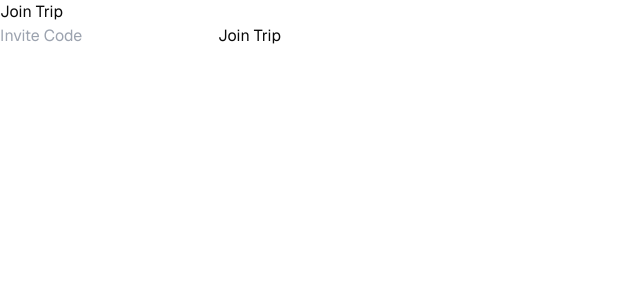
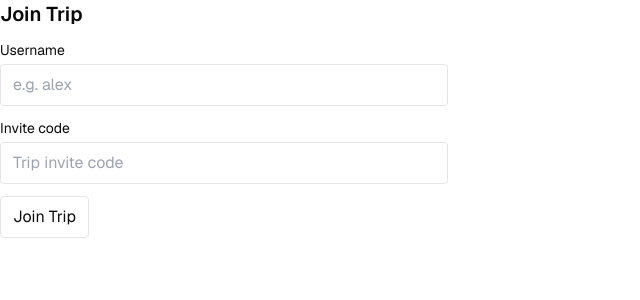
Before and after one commit to devsoc-unsw/trainee-hera-26t1, a Next.js app: page /join-trip in a window 1280 px wide. Shown: the top 300 px of the page, without its empty margins (0-640 px from the left). Built offline with nearby package versions, Linux system fonts and the light colour scheme.

Commit message:
join trip with username

```diff
--- /dev/null
+++ b/app/api/participants/add-participant/route.ts
@@ -0,0 +1,93 @@
+import { NextResponse, type NextRequest } from "next/server";
+import { createClient } from "@/lib/supabase/server";
+import type { TripParticipantInsert } from "@/types/database";
+
+type AddParticipantBody = {
+  username?: string;
+  trip_id?: string;
+  trip_code?: string;
+  is_driver?: boolean;
+  is_admin?: boolean;
+  seats?: number;
+  group_id?: string;
+  location?: string;
+};
+
+export async function POST(req: NextRequest) {
+  let body: Partial<AddParticipantBody>;
+  try {
+    body = (await req.json()) as Partial<AddParticipantBody>;
+  } catch {
+    return NextResponse.json({ error: "Invalid JSON body" }, { status: 400 });
+  }
+
+  const username =
+    typeof body.username === "string" ? body.username.trim() : "";
+  const tripId =
+    typeof body.trip_id === "string" ? body.trip_id.trim() : "";
+  const tripCode =
+    typeof body.trip_code === "string" ? body.trip_code.trim() : "";
+
+  if (!username) {
+    return NextResponse.json({ error: "username is required" }, { status: 400 });
+  }
+
+  if (!tripId && !tripCode) {
+    return NextResponse.json(
+      { error: "trip_id or trip_code is required" },
+      { status: 400 },
+    );
+  }
+
+  const supabase = await createClient();
+
+  let resolvedTripId = tripId;
+  if (!resolvedTripId) {
+    const { data: trip, error: tripError } = await supabase
+      .from("trips")
+      .select("id")
+      .eq("trip_code", tripCode)
+      .single();
+
+    if (tripError || !trip) {
+      return NextResponse.json({ error: "Trip not found" }, { status: 404 });
+    }
+
+    resolvedTripId = trip.id;
+  }
+
+  const row: TripParticipantInsert = {
+    username,
+    trip_id: resolvedTripId,
+    is_driver: body.is_driver === true,
+    is_admin: body.is_admin === true,
+    group_id:
+      typeof body.group_id === "string" && body.group_id.trim()
+        ? body.group_id.trim()
+        : null,
+    location:
+      typeof body.location === "string" && body.location.trim()
+        ? body.location.trim()
+        : null,
+    seats: typeof body.seats === "number" ? body.seats : null,
+  };
+
+  const { data, error } = await supabase
+    .from("trip_participants")
+    .insert(row)
+    .select()
+    .single();
+
+  if (error) {
+    if (error.code === "23505") {
+      return NextResponse.json(
+        { error: "Username already taken on this trip" },
+        { status: 409 },
+      );
+    }
+
+    return NextResponse.json({ error: error.message }, { status: 500 });
+  }
+
+  return NextResponse.json({ participant: data }, { status: 201 });
+}
--- a/components/join-trip-form.tsx
+++ b/components/join-trip-form.tsx
@@ -1,9 +1,81 @@
+"use client";
+
+import { useState, type FormEvent } from "react";
+
+type AddParticipantResponse =
+  | { participant: unknown }
+  | { error: string };
+
 const JoinTripForm = () => {
+  const [username, setUsername] = useState("");
+  const [tripCode, setTripCode] = useState("");
+  const [isSubmitting, setIsSubmitting] = useState(false);
+  const [result, setResult] = useState<AddParticipantResponse | null>(null);
+
+  const onSubmit = async (e: FormEvent<HTMLFormElement>) => {
+    e.preventDefault();
+    setIsSubmitting(true);
+    setResult(null);
+
+    try {
+      const res = await fetch("/api/participants/add-participant", {
+        method: "POST",
+        headers: { "content-type": "application/json" },
+        body: JSON.stringify({ username, trip_code: tripCode }),
+      });
+
+      const json = (await res.json()) as AddParticipantResponse;
+      setResult(json);
+    } catch {
+      setResult({ error: "Network error" });
+    } finally {
+      setIsSubmitting(false);
+    }
+  };
+
   return (
-    <form>
-      <h2>Join Trip</h2>
-      <input type="text" placeholder="Invite Code" />
-      <button type="submit">Join Trip</button>
+    <form onSubmit={onSubmit} className="flex flex-col gap-3 max-w-md">
+      <h2 className="text-xl font-semibold">Join Trip</h2>
+
+      <label className="flex flex-col gap-1">
+        <span className="text-sm">Username</span>
+        <input
+          value={username}
+          onChange={(e) => setUsername(e.target.value)}
+          type="text"
+          placeholder="e.g. alex"
+          className="border rounded px-3 py-2"
+          disabled={isSubmitting}
+          required
+        />
+      </label>
+
+      <label className="flex flex-col gap-1">
+        <span className="text-sm">Invite code</span>
+        <input
+          value={tripCode}
+          onChange={(e) => setTripCode(e.target.value)}
+          type="text"
+          placeholder="Trip invite code"
+          className="border rounded px-3 py-2"
+          disabled={isSubmitting}
+          required
+        />
+      </label>
+
+      <button
+        type="submit"
+        className="border rounded px-3 py-2 w-fit"
+        disabled={isSubmitting}
+      >
+        {isSubmitting ? "Joining..." : "Join Trip"}
+      </button>
+
+      {result && (
+        <pre className="text-xs border rounded p-3 overflow-auto">
+          {JSON.stringify(result, null, 2)}
+        </pre>
+      )}
     </form>
   );
 };
--- a/lib/supabase/proxy.ts
+++ b/lib/supabase/proxy.ts
@@ -54,7 +54,8 @@ export async function updateSession(request: NextRequest) {
     !request.nextUrl.pathname.startsWith("/auth") &&
     !request.nextUrl.pathname.startsWith("/create-trip") &&
     !request.nextUrl.pathname.startsWith("/join-trip") &&
-    !request.nextUrl.pathname.startsWith("/dashboard")
+    !request.nextUrl.pathname.startsWith("/dashboard") &&
+    !request.nextUrl.pathname.startsWith("/api")
   ) {
     // no user, potentially respond by redirecting the user to the login page
     const url = request.nextUrl.clone();
```
